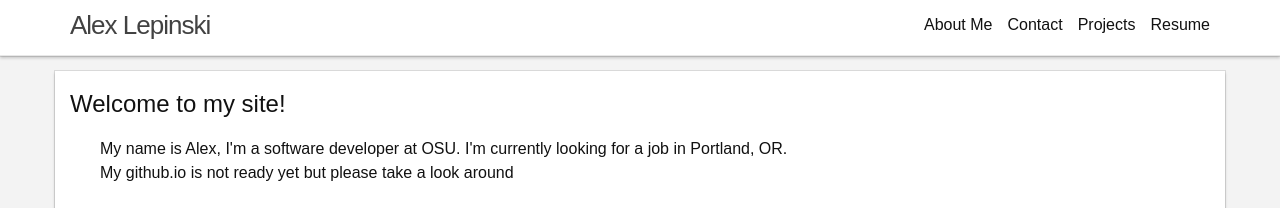
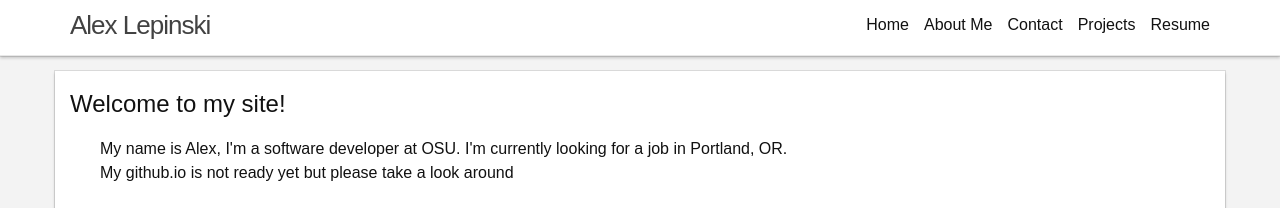
Before and after one commit to alexlepinski/alexlepinski.github.io, a Jekyll site: the page built from index.html, in a window 1280 px wide. Shown: the top 208 px of the page. Built offline with Jekyll 4.4.1, drawn with Linux system fonts in a browser that asks for light colours.

Commit message:
added home to navbar

```diff
--- a/_includes/header.html
+++ b/_includes/header.html
@@ -15,6 +15,7 @@
 
       <div class="trigger">
         <ul>
+          <li><a class="page-link" href="/">Home</a></li>
         {% for my_page in site.pages %}
           {% if my_page.title %}
           <li>
```
